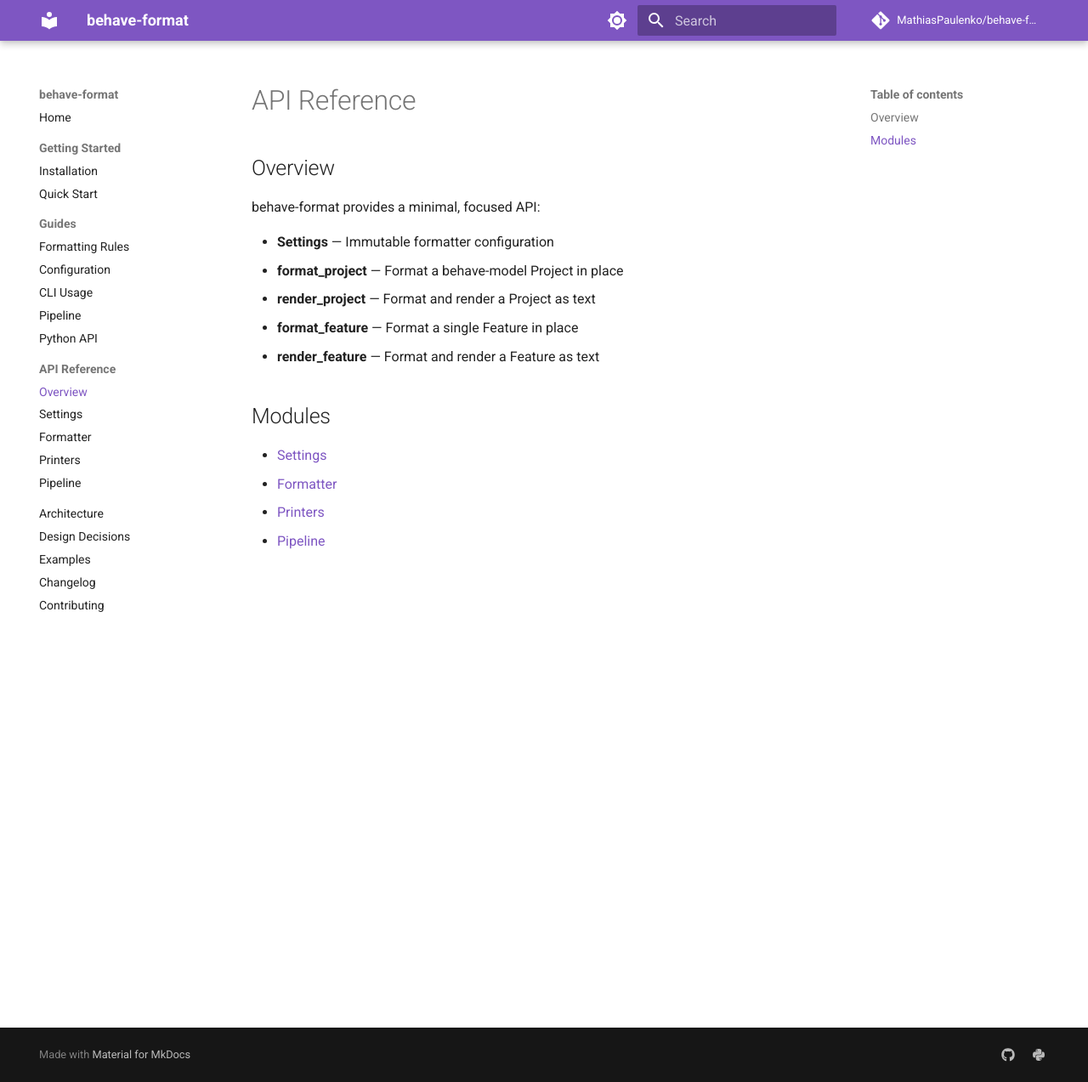
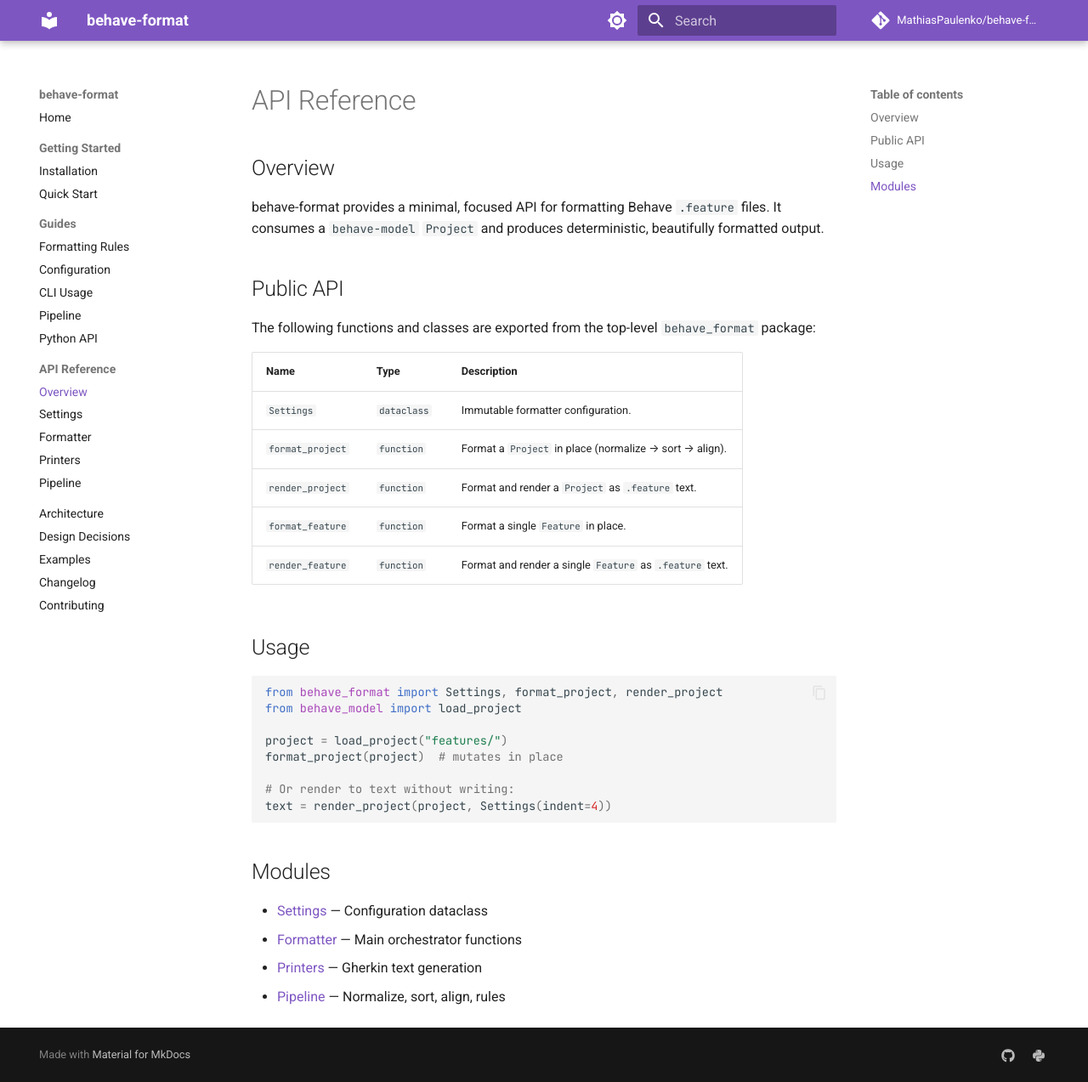
Before and after one commit to MathiasPaulenko/behave-format, an MkDocs documentation site: the page built from docs/api/overview.md, in a window 1280 px wide and 1273 px high. Shown: the whole window at 85% size. Built offline with MkDocs 1.6.1 and Material for MkDocs 9.7.7, drawn with Linux system fonts in a browser that asks for light colours; comment, search, counter and statistics services are not loaded.

Commit message:
fix: add mkdocstrings plugin and enrich API reference docs
- Add mkdocstrings[python] to docs dependencies
- Configure mkdocstrings plugin in mkdocs.yml with Google docstring style
- Update docs.yml workflow to install docs deps from pyproject.toml
- Enrich all API reference pages with descriptions, tables, and code examples
- Fix __version__ from 0.1.0 to 1.0.0 in __init__.py

````diff
--- a/behave_format/__init__.py
+++ b/behave_format/__init__.py
@@ -29,7 +29,7 @@ from behave_format.pipeline.formatter import (
     render_project,
 )
 
-__version__ = "0.1.0"
+__version__ = "1.0.0"
 
 __all__ = [
     "Settings",
--- a/docs/api/overview.md
+++ b/docs/api/overview.md
@@ -2,17 +2,36 @@
 
 ## Overview
 
-behave-format provides a minimal, focused API:
+behave-format provides a minimal, focused API for formatting Behave `.feature` files. It consumes a `behave-model` `Project` and produces deterministic, beautifully formatted output.
 
-- **Settings** — Immutable formatter configuration
-- **format_project** — Format a behave-model Project in place
-- **render_project** — Format and render a Project as text
-- **format_feature** — Format a single Feature in place
-- **render_feature** — Format and render a Feature as text
+## Public API
+
+The following functions and classes are exported from the top-level `behave_format` package:
+
+| Name | Type | Description |
+| --- | --- | --- |
+| `Settings` | `dataclass` | Immutable formatter configuration. |
+| `format_project` | `function` | Format a `Project` in place (normalize → sort → align). |
+| `render_project` | `function` | Format and render a `Project` as `.feature` text. |
+| `format_feature` | `function` | Format a single `Feature` in place. |
+| `render_feature` | `function` | Format and render a single `Feature` as `.feature` text. |
+
+## Usage
+
+```python
+from behave_format import Settings, format_project, render_project
+from behave_model import load_project
+
+project = load_project("features/")
+format_project(project)  # mutates in place
+
+# Or render to text without writing:
+text = render_project(project, Settings(indent=4))
+```
 
 ## Modules
 
-- [Settings](settings.md)
-- [Formatter](formatter.md)
-- [Printers](printers.md)
-- [Pipeline](pipeline.md)
+- [Settings](settings.md) — Configuration dataclass
+- [Formatter](formatter.md) — Main orchestrator functions
+- [Printers](printers.md) — Gherkin text generation
+- [Pipeline](pipeline.md) — Normalize, sort, align, rules
--- a/mkdocs.yml
+++ b/mkdocs.yml
@@ -71,6 +71,21 @@ markdown_extensions:
 
 plugins:
   - search
+  - mkdocstrings:
+      default_handler: python
+      handlers:
+        python:
+          paths: [.]
+          options:
+            docstring_style: google
+            show_source: true
+            show_root_heading: true
+            show_signature_annotations: true
+            separate_signature: true
+            show_symbol_type_heading: true
+            show_symbol_type_toc: true
+            members_order: source
+            heading_level: 2
 
 extra:
   social:
--- a/pyproject.toml
+++ b/pyproject.toml
@@ -37,6 +37,7 @@ dev = [
 docs = [
     "mkdocs>=1.6",
     "mkdocs-material>=9.5",
+    "mkdocstrings[python]>=0.26",
 ]
 
 [project.scripts]
````
Also changed, not shown: docs/api/formatter.md (+63 -0 lines), docs/api/pipeline.md (+10 -0 lines), docs/api/printers.md (+12 -0 lines), docs/api/settings.md (+50 -0 lines), 1 other file.
